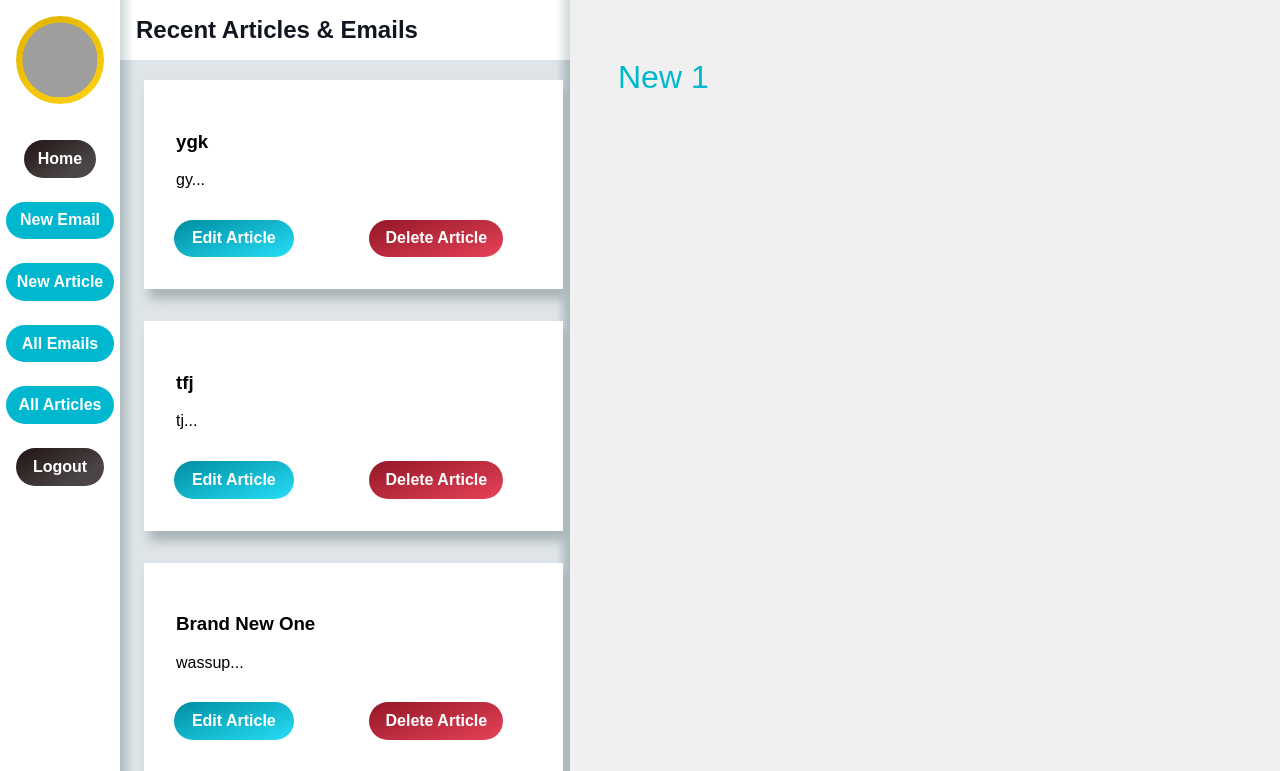
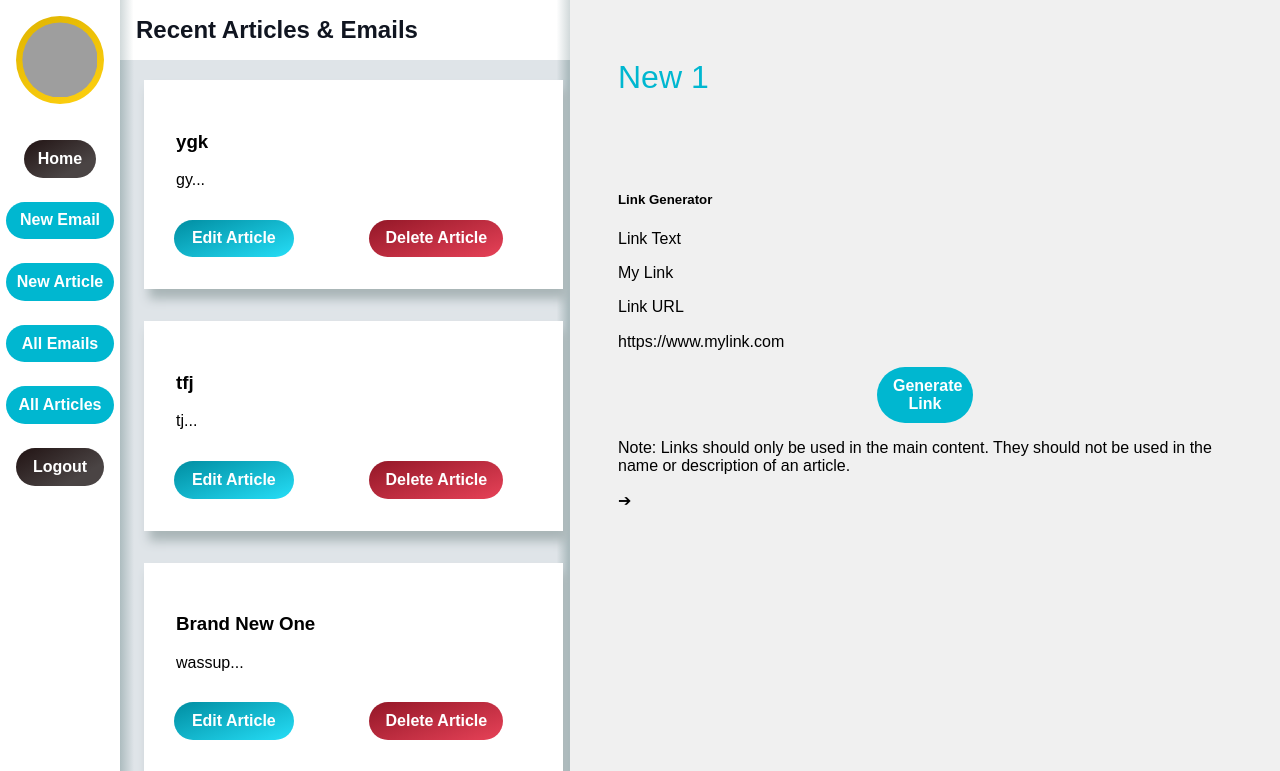
Before and after one commit to AnaleeRose/projectTerraNavis, a PHP site: page /BPA/admin/new.php?media_type=1 in a window 1280 px wide. Shown: the top 771 px of the page. Run offline with PHP 8.4, Linux system fonts and the light colour scheme; a user stored in the database is signed in; data comes from the database, SQL or seed files in the repository; grey boxes are pictures that could not be loaded.

Commit message:
added view.php + added link generator + bug fixes
- view emails before sending them (although you cant yet send them)
- generates links
- fixed newsfeed links

```diff
--- a/admin/assets/js/admin.js
+++ b/admin/assets/js/admin.js
@@ -525,16 +525,105 @@
 // link generator
 // ------------------------------------------------------------------------------------------------>
 
-linkGen = document.querySelector('.linkGenerator')
+linkGeneratorBtn = document.querySelector('.linkGeneratorBtn')
+linkGenBox = document.querySelector('.linkGenBox')
+linkGenCloseBtn = document.querySelector('.linkGenCloseBtn')
+linkGenBtn = document.querySelector('.linkGenBtn')
+linkGenOutput = document.querySelector('.linkGenOutput')
+linkNameInput = document.querySelector('.linkName')
+linkHrefInput = document.querySelector('.linkHref')
+linkOutputText = document.querySelector('.linkOutputText')
+linkOutputHref = document.querySelector('.linkOutputHref')
+generatorInstructionsBox = document.querySelector('.generatorInstructions')
+linkGenEmptyError = document.querySelector('.linkGenEmptyError')
+linkNameSampleText = 'My Link'
+linkHrefSampleText = 'https://www.mylink.com'
 
-if (linkGen) {
-    linkGen.addEventListener('click', function(){
+
+if (linkGeneratorBtn) {
+    linkGeneratorBtn.addEventListener('click', function(){
         open_link_gen();
     })
+
+    linkGenCloseBtn.addEventListener('click', function(){
+        open_link_gen();
+    })
+
+    linkGenBtn.addEventListener('click', function(){
+        generate_link();
+    })
+
+    linkNameInput.addEventListener('click', function(){
+        if (linkNameInput.innerText === linkNameSampleText) {
+            linkNameInput.innerText = '';
+        }
+    })
+
+    // linkNameInput.addEventListener('keyup', function(){
+    //     if (linkNameInput.innerText === '') {
+    //         linkNameInput.innerText = linkNameSampleText;
+    //     }
+    // });
+
+    linkHrefInput.addEventListener('click', function(){
+        if (linkHrefInput.innerText === linkHrefSampleText) {
+            linkHrefInput.innerText = '';
+        }
+    })
+
+    // linkHrefInput.addEventListener('keyup', function(){
+    //     if (linkHrefInput.innerText === '') {
+    //         linkHrefInput.innerText = linkHrefSampleText;
+    //     }
+    // });
+
 }
 
 function open_link_gen() {
-    linkGen.style.height = '11rem';
+    if (linkGenBox.classList.contains('linkGenBox_show')) {
+        console.log("esists")
+        linkGenBox.classList.remove('linkGenBox_show')
+    } else {
+        linkGenBox.classList.add('linkGenBox_show')
+    }
+}
+
+function generate_link() {
+    linkName = document.querySelector('.linkName').innerText
+    linkHref = document.querySelector('.linkHref').innerText
+    if (linkName.trim() === '' || linkHref.trim() === '') {
+        console.log('empty');
+        linkGenEmptyError.classList.remove('hidden')
+        if (!generatorInstructionsBox.classList.contains('hidden')) {
+            generatorInstructionsBox.classList.add('hidden')
+        }
+    } else {
+        console.log('<a href="'+linkHref+'">'+linkName+'</a>');
+        if (!linkGenEmptyError.classList.contains('hidden')) {
+            linkGenEmptyError.classList.add('hidden')
+        }
+        generatorInstructionsBox.classList.remove('hidden')
+        linkOutputText.innerText = linkName;
+        linkOutputHref.innerText = linkHref;
+        linkGenOutput.innerText = '<a href="'+linkHref+'">'+linkName+'</a>';
+    }
+}
+
+// ------------------------------------------------------------------------------------------------>
+// email preview
+// ------------------------------------------------------------------------------------------------>
+
+emailMsg = document.body.querySelector('.emailMsg')
+
+if (emailMsg) {
+    editedMsg = emailMsg.outerHTML;
+    editedMsg = editedMsg.replace(new RegExp('&lt;br&gt;', 'gi'), '</p><p class="emailMsg">');
+    emailMsg.outerHTML = editedMsg
+    start = editedMsg.search('&lt;a href=') + 13;
+    end = editedMsg.search('"&gt;')
+    console.log(editedMsg.slice(start, end));
+
+    // console.log(editedMsg_start)
 }
 
 
--- a/admin/assets/views/newsfeedContent_active.php
+++ b/admin/assets/views/newsfeedContent_active.php
@@ -58,7 +58,7 @@
         <h3 class="newsfeedHeading"><?= $row['email_subject'] ?></h3>
         <p class="newsfeedDescription"><?= $email_message ?></p>
         <div class="btnBox">
-            <a href="readEmail.php?<?php echo 'email_id=' . $row['email_id']?>" class="adminBtn adminBtn_accent readEmailBtn">Read Email</a>
+            <a href="view.php?view_type=read&media_type=email&media_id=<?= $row['email_id']; ?>" class="adminBtn adminBtn_accent readEmailBtn">Read Email</a>
         </div>
     </div>
 
--- a/admin/new.php
+++ b/admin/new.php
@@ -258,7 +258,7 @@
                         }
                     }
 
-                    header('Location: ' . BASE_URL . 'admin/allArticles.php');
+                    header('Location: ' . BASE_URL . 'admin/view.php?view_type=read&media_type=article&media_id=' . $article_db_id);
                 } // foreach END
 
                 $stmt = $dbpdo->prepare("UPDATE `articles` SET `error_flag` = NULL WHERE `articles`.`article_id` = :a_id");
@@ -289,7 +289,7 @@
                             </ol>
                         </div>
                         <p class="contentTypeBtn contentPhpBtn" data-contentType="hr" data-content_type_id=6 >Horizontal Line</p>
-                        <p class="contentTypeBtn linkBtn linkGenerator">Link</p>
+                        <p class="contentTypeBtn linkBtn linkGeneratorBtn">Link</p>
                         <div class="contentTypeList">
                             <p class="contentTypeBtn listBtn">List</p>
                             <ul class="listContentTypes hidden">
@@ -297,8 +297,7 @@
                                 <li><p class="contentPhpBtn" data-contentType="ol" data-content_type_id=8>Ordered List</p></li>
                             </ul>
                         </div>
-                        <label for="imgs" class="contentTypeBtn uploadImgBtn" id="uploadImgBtn" data-content_type_id=9>Small Image</label>
-                        <label for="imgs" class="contentTypeBtn uploadImgBtn" id="uploadImgBtn" data-content_type_id=10>Large Image</label>
+                        <label for="imgs" class="contentTypeBtn uploadImgBtn" id="uploadImgBtn" data-content_type_id=10>Image</label>
                         <small class="imgsNotice">Images will be placed automatically, based upon size</small>
                 <input type="file" name="imgs" class="hidden" id="imgs" onChange="file_funct" data-content_type_id=9>
                     </div>
@@ -312,17 +311,33 @@
                         if (empty($_POST['email_subject'])) {
                             $newEmail_errors['email_subject'] = 'Missing: Subject';
                         } else {
-                            $subject = htmlentities($_POST['email_subject']);
+                            $e_subject = $_POST['email_subject'];
                         }
 
                         if (empty($_POST['email_msg'])) {
                             $newEmail_errors['email_msg'] = 'Missing: Message';
                         } else {
-                            $subject = htmlentities($_POST['email_msg']);
+                            $e_msg = $_POST['email_msg'];
                         }
 
                         if (empty($newEmail_errors)) {
                             print_r($_POST);
+                            $stmt = $dbpdo->prepare("INSERT INTO `emails` (`email_id`, `email_subject`, `email_message`, `date_added`) VALUES (NULL, :e_subject, :e_msg, current_timestamp())");
+                            $stmt->bindParam(':e_subject', $e_subject, PDO::PARAM_STR);
+                            $stmt->bindParam(':e_msg', $e_msg, PDO::PARAM_STR);
+                            if ($stmt->execute()) {
+                                echo 'added';
+                                $new_email_id = $dbpdo->lastInsertId();
+                                header('Location: view.php?view_type=preview&media_type=email&media_id=' . $new_email_id);
+                            } else {
+                                ob_end_clean();
+                                require './assets/includes/header.html';
+                                require './assets/includes/error.php';
+                                $links = ['Return To Home' => 'index.php'];
+                                produce_error_page('Could not connect to the database, your email may be salvageable. Please contact our service team to resolve the issue.', $links);
+                                require './assets/includes/footer.html';
+                                exit();
+                            }
                         }
 
                     }
@@ -336,7 +351,7 @@
 <br>
 A new article has been posted on the newsfeed!
 <br>
-Check out ' . $row['article_name'] . ' or read more articles about ' . $row['category_name'] . ' at <a href=\"http://bpa-development.savannahskinner.com/admin/\">Terra Navis</a>';
+Check out ' . $row['article_name'] . ' or read more articles about ' . $row['category_name'] . ' at <a href=\"http://bpa-development.savannahskinner.com/admin/newsfeed.php">Terra Navis.com</a>!';
                             }
                         } else {
                             notice('error', 'Template Message could not be generated.');
@@ -352,14 +367,34 @@
                     $options = ['required' => null, 'placeholder' => 'Message | Max 250 characters', 'maxlength' => 250, 'addtl_classes' => 'emailInput'];
                     create_form_input('email_msg', 'textarea', 'Message', $newEmail_errors, $options);
                     ?>
-                    '<hr class="newHr">
-                    <p class="contentTypeBtn linkBtn_email linkGenerator">Link</p>
-                    <input type="submit" name="publishMediaBtn" id="sendEmailBtn" class="adminBtn adminBtn_accent sendEmailBtn" value="Send Email">
+                    <hr class="newHr">
+                    <p class="contentTypeBtn linkBtn_email linkGeneratorBtn">Link</p>
+                    <input type="submit" name="publishMediaBtn" id="sendEmailBtn" class="adminBtn adminBtn_accent sendEmailBtn" value="Preview Email">
                 <?php
                 }
                 ?>
 
             </form>
+            <div class="linkGenBox">
+                <h5 class="linkGenHeading">Link Generator</h5>
+                <p class="linkLabel">Link Text</p>
+                <p class="linkGenInput linkName" id="linkName" contenteditable="true">My Link</p>
+                <p class="linkLabel">Link URL</p>
+                <p class="linkGenInput linkHref" id="linkHrek" contenteditable="true">https://www.mylink.com</p>
+                <p class="linkGenBtn adminBtn adminBtn_aqua" id="linkGenBtn">Generate Link</p>
+                <p class="linkNote linkNote_subtle">Note: Links should only be used in the main content. They should not be used in the name or description of an article.</p>
+                <div class="generatorInstructions hidden">
+                <h4>Here's your link: </h4>
+                <hr class="linkGenHr">
+                    <p class="linkGenOutputReview">The link will say: <span class="linkOutputText linkGen_accent"></span> and will link to <span class="linkOutputHref linkGen_accent"></span>.</p>
+                    <p class="linkP" id="linkP">Steps to add to article: </p>
+                    <p class="linkP" id="linkP">1) Copy this text:</p>
+                    <p class="linkGenOutput linkGen_accent" id="linkGenOutput"></p>
+                    <p class="linkP" id="linkP">2) Paste the text where you want the link to be in the final article</p>
+                </div>
+                <p class="linkGenEmptyError hidden">You're missing one or more values. Please fill both of the above boxes before generating the link.</p>
+                <p class="linkGenCloseBtn">➔</p>
+            </div>
             <?php
             ed();
         ed();
```
Also changed, not shown: admin/editArticle.php (+5 -12 lines), admin/view.php (added, +94 -0 lines).
